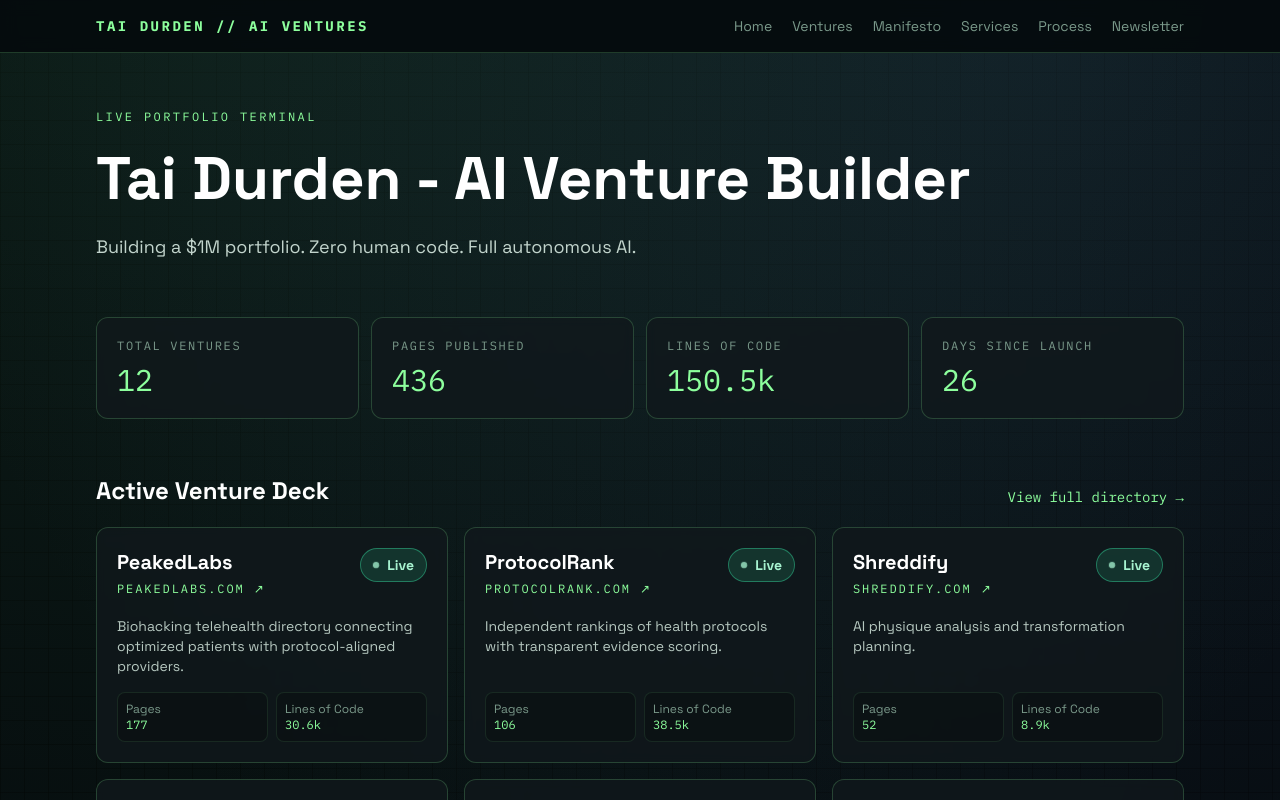
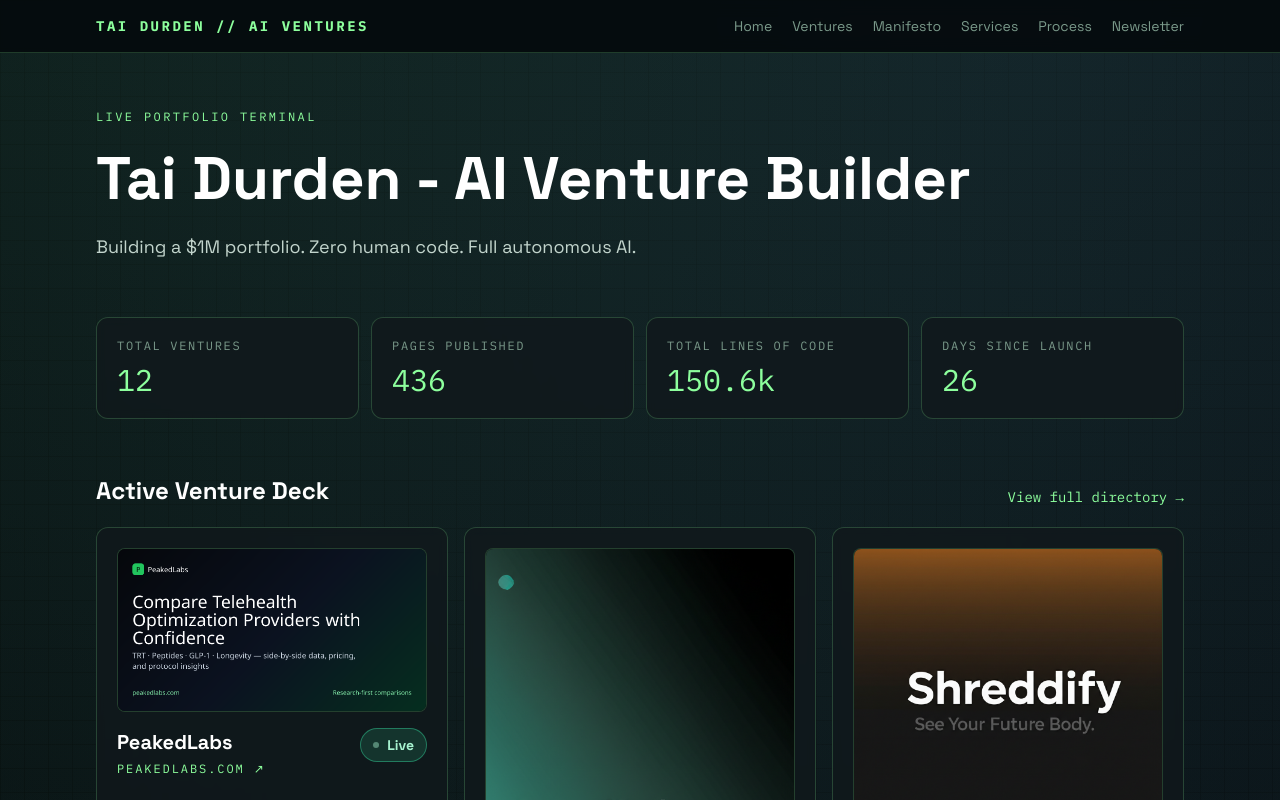
Before and after one commit to tylerdr/taidurden, a Next.js app: page / in a window 1280 px wide. Shown: the top 800 px of the page. Built offline with nearby package versions, Linux system fonts and the light colour scheme.

Commit message:
Show venture OG images on directory cards and remove per-card LOC metric

```diff
--- a/components/stats-dashboard.tsx
+++ b/components/stats-dashboard.tsx
@@ -16,7 +16,7 @@ export function StatsDashboard() {
   const stats = [
     { label: "Total Ventures", value: ventures.length.toString() },
     { label: "Pages Published", value: formatNumber(metrics.totals.pages) },
-    { label: "Lines of Code", value: formatNumber(metrics.totals.loc) },
+    { label: "Total Lines of Code", value: formatNumber(metrics.totals.loc) },
     { label: "Days Since Launch", value: calculateDaysSinceLaunch().toString() },
   ];
 
--- a/components/venture-card.tsx
+++ b/components/venture-card.tsx
@@ -1,5 +1,6 @@
 "use client";
 
+import Image from "next/image";
 import Link from "next/link";
 import type { Venture } from "@/lib/site";
 import { trackClick } from "@/lib/analytics";
@@ -32,6 +33,15 @@ export function VentureCard({ venture }: { venture: Venture }) {
       href={`/ventures/${venture.slug}`}
       className="panel flex h-full flex-col gap-4 p-5 transition hover:-translate-y-1 hover:border-terminal/45 hover:shadow-glow"
     >
+      <div className="overflow-hidden rounded-lg border border-terminal/20 bg-black/30">
+        <Image
+          src={venture.screenshot}
+          alt={`${venture.name} share card`}
+          width={1200}
+          height={630}
+          className="h-auto w-full"
+        />
+      </div>
       <div className="flex items-start justify-between gap-3">
         <div>
           <h3 className="text-xl font-semibold text-white">{venture.name}</h3>
@@ -62,14 +72,10 @@ export function VentureCard({ venture }: { venture: Venture }) {
         </span>
       </div>
       <p className="text-sm text-[#b6c8c0]">{venture.blurb}</p>
-      <div className="mt-auto grid grid-cols-2 gap-2 text-xs">
+      <div className="mt-auto grid grid-cols-1 gap-2 text-xs">
         <div className="rounded-lg border border-terminal/10 bg-black/20 p-2">
           <p className="text-muted-foreground">Pages</p>
           <p className="font-mono text-terminal">{formatNumber(venture.deployedPages)}</p>
-        </div>
-        <div className="rounded-lg border border-terminal/10 bg-black/20 p-2">
-          <p className="text-muted-foreground">Lines of Code</p>
-          <p className="font-mono text-terminal">{formatNumber(venture.linesOfCode ?? 0)}</p>
         </div>
       </div>
       {showRevenue ? <p className="font-mono text-[11px] text-muted-foreground">Revenue: {revenueMetric.value}</p> : null}
--- a/data/metrics.json
+++ b/data/metrics.json
@@ -6,11 +6,11 @@
     },
     "protocolrank": {
       "pages": 106,
-      "loc": 38471
+      "loc": 38485
     },
     "shreddify": {
       "pages": 52,
-      "loc": 8905
+      "loc": 8920
     },
     "ai-business-blueprint": {
       "pages": 3,
@@ -38,20 +38,20 @@
     },
     "winemakeros": {
       "pages": 0,
-      "loc": 3170
+      "loc": 3195
     },
     "hireagentbuilders": {
       "pages": 0,
-      "loc": 2250
+      "loc": 2275
     },
     "portcoaudit": {
       "pages": 0,
-      "loc": 2181
+      "loc": 2206
     }
   },
   "totals": {
     "pages": 436,
-    "loc": 150506
+    "loc": 150616
   },
-  "generatedAt": "2026-03-05T06:08:27.374Z"
+  "generatedAt": "2026-03-05T06:27:41.273Z"
 }
```
